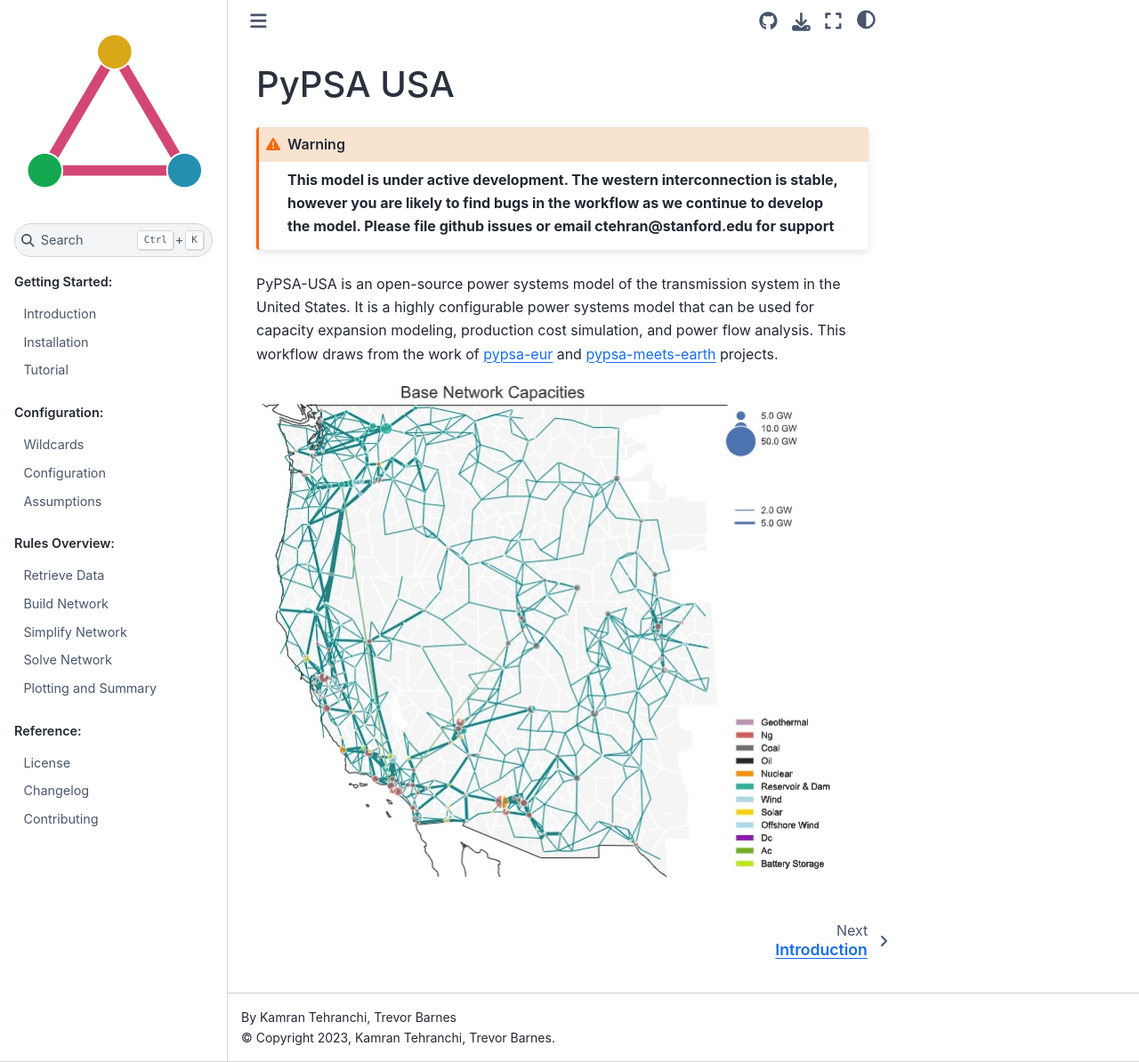
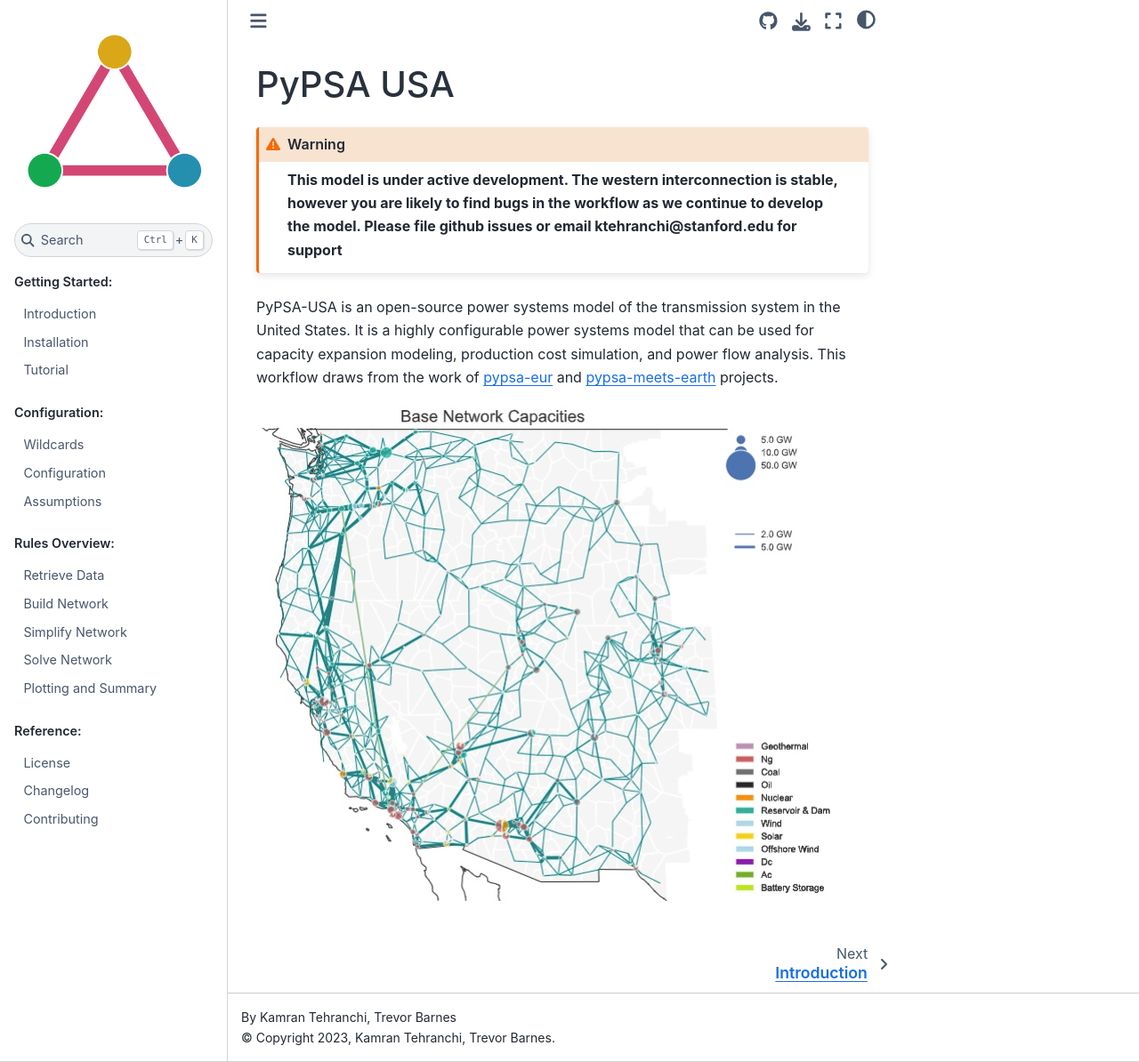
Before and after one commit to PyPSA/pypsa-usa, a Sphinx documentation site: the page built from docs/source/index.md, in a window 1280 px wide and 1194 px high. Shown: the whole window at 89% size. Built offline with Sphinx 7.4.7 and the Sphinx Book theme 1.1.4, drawn with Linux system fonts in a browser that asks for light colours.

````diff
--- a/docs/source/index.md
+++ b/docs/source/index.md
@@ -6,7 +6,7 @@
 # PyPSA USA
 
 ```{warning}
-**This model is under active development. The western interconnection is stable, however you are likely to find bugs in the workflow as we continue to develop the model. Please file github issues or email ctehran@stanford.edu for support**
+**This model is under active development. The western interconnection is stable, however you are likely to find bugs in the workflow as we continue to develop the model. Please file github issues or email ktehranchi@stanford.edu for support**
 ```
 
 PyPSA-USA is an open-source power systems model of the transmission system in the United States. It is a highly configurable power systems model that can be used for capacity expansion modeling, production cost simulation, and power flow analysis. This workflow draws from the work of [pypsa-eur](https://pypsa-eur.readthedocs.io/en/latest/index.html) and [pypsa-meets-earth](https://pypsa-earth.readthedocs.io/en/latest/) projects.
````
Also changed, not shown: README.md (+1 -1 lines).
